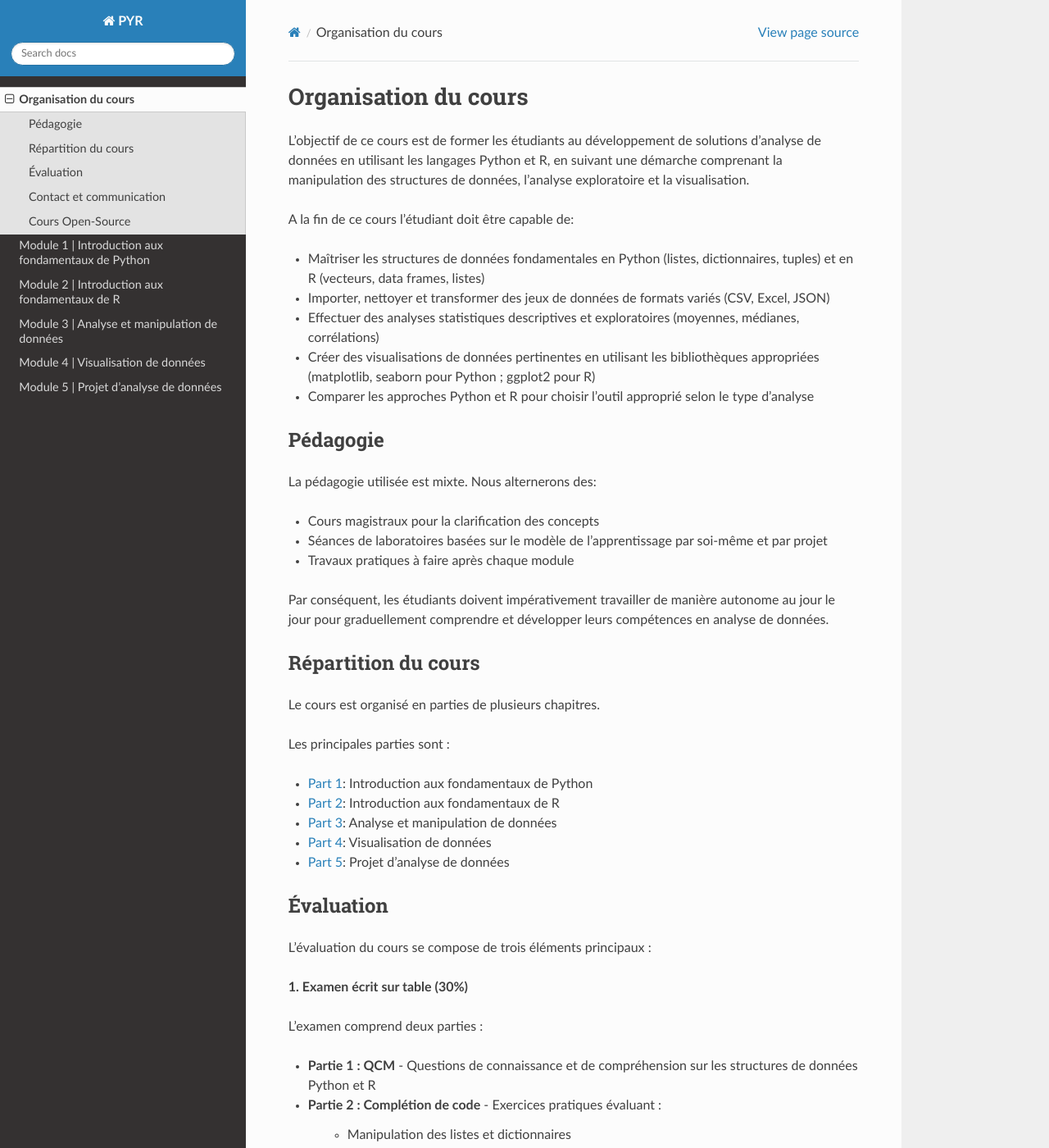
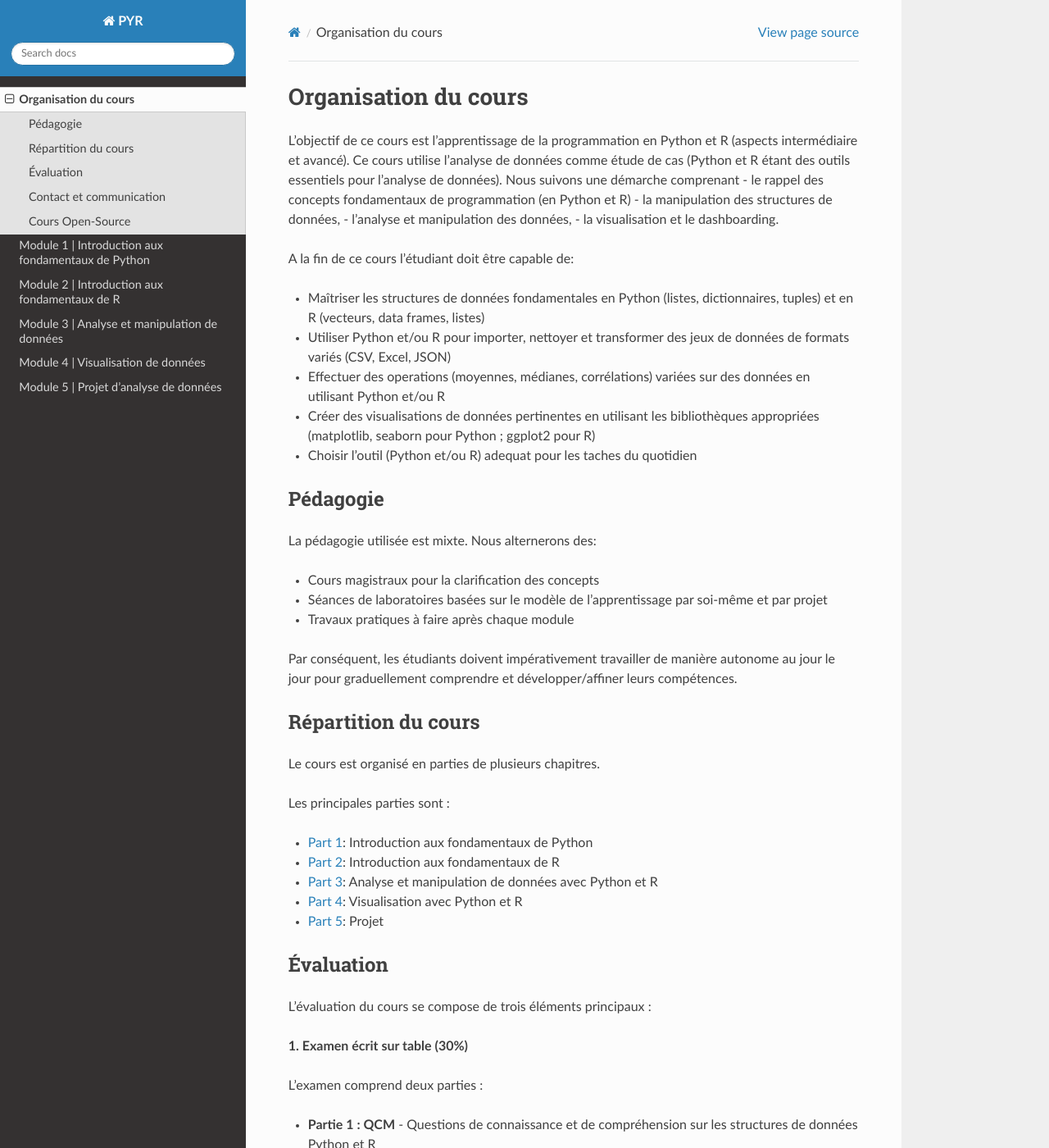
Before and after one commit to johnaoga/pythonr, a Sphinx documentation site: the page built from docs/source/intro/index.rst, in a window 1280 px wide and 1400 px high. Shown: the whole window at 82% size. Built offline with Sphinx 7.4.7 and the Read the Docs theme 3.1.0, drawn with Linux system fonts in a browser that asks for light colours; some of the changed text lies outside the part shown.

Commit message:
updating intro

```diff
--- a/docs/source/intro/index.rst
+++ b/docs/source/intro/index.rst
@@ -4,16 +4,19 @@
 Organisation du cours
 *********************
 
-L'objectif de ce cours est de former les étudiants au développement de solutions d'analyse de données en utilisant les langages Python et R, en suivant une démarche comprenant la manipulation des structures de données, l'analyse exploratoire et la visualisation.
+L'objectif de ce cours est l'apprentissage de la programmation en Python et R (aspects intermédiaire et avancé). Ce cours utilise l'analyse de données comme étude de cas (Python et R étant des outils essentiels pour l'analyse de données). Nous suivons une démarche comprenant
+- le rappel des concepts fondamentaux de programmation (en Python et R)
+- la manipulation des structures de données,
+- l'analyse et manipulation des données,
+- la visualisation et le dashboarding.
 
 A la fin de ce cours l'étudiant doit être capable de:
 
 * Maîtriser les structures de données fondamentales en Python (listes, dictionnaires, tuples) et en R (vecteurs, data frames, listes)
-* Importer, nettoyer et transformer des jeux de données de formats variés (CSV, Excel, JSON)
-* Effectuer des analyses statistiques descriptives et exploratoires (moyennes, médianes, corrélations)
+* Utiliser Python et/ou R pour importer, nettoyer et transformer des jeux de données de formats variés (CSV, Excel, JSON)
+* Effectuer des operations (moyennes, médianes, corrélations) variées sur des données en utilisant Python et/ou R
 * Créer des visualisations de données pertinentes en utilisant les bibliothèques appropriées (matplotlib, seaborn pour Python ; ggplot2 pour R)
-* Comparer les approches Python et R pour choisir l'outil approprié selon le type d'analyse
-
+* Choisir l'outil (Python et/ou R) adequat pour les taches du quotidien
 
 
 Pédagogie
@@ -25,7 +28,7 @@ La pédagogie utilisée est mixte. Nous alternerons des:
 * Séances de laboratoires basées sur le modèle de l'apprentissage par soi-même et par projet
 * Travaux pratiques à faire après chaque module
 
-Par conséquent, les étudiants doivent impérativement travailler de manière autonome au jour le jour pour graduellement comprendre et développer leurs compétences en analyse de données.
+Par conséquent, les étudiants doivent impérativement travailler de manière autonome au jour le jour pour graduellement comprendre et développer/affiner leurs compétences.
 
 Répartition du cours
 =======================================
@@ -36,9 +39,9 @@ Les principales parties sont :
 
 * :doc:`Part 1 <../part1/index>`: Introduction aux fondamentaux de Python
 * :doc:`Part 2 <../part2/index>`: Introduction aux fondamentaux de R
-* :doc:`Part 3 <../part3/index>`: Analyse et manipulation de données
-* :doc:`Part 4 <../part4/index>`: Visualisation de données
-* :doc:`Part 5 <../part5/index>`: Projet d'analyse de données
+* :doc:`Part 3 <../part3/index>`: Analyse et manipulation de données avec Python et R
+* :doc:`Part 4 <../part4/index>`: Visualisation avec Python et R
+* :doc:`Part 5 <../part5/index>`: Projet
 
 
 Évaluation
@@ -53,31 +56,26 @@ L'examen comprend deux parties :
 * **Partie 1 : QCM** - Questions de connaissance et de compréhension sur les structures de données Python et R
 * **Partie 2 : Complétion de code** - Exercices pratiques évaluant :
 
-   * Manipulation des listes et dictionnaires
-   * Analyse statistique descriptive
-   * Création de visualisations
-
 **2. Travaux Pratiques (40%)**
 
 Les TPs incluent :
 
 * **TP0** : CodingBat (Bonus - points supplémentaires)
-* **TP1** : Fondamentaux de Python et R - Plus ou Moins (Modules 1 et 2) - 8%
-* **TP2** : Niveau Intermédiaire - Le Pendu (Modules 1 et 2) - 8%
-* **TP3** : Analyse de données et visualisation avec Streamlit (Modules 3 et 4) - 8%
-* **TP4** : Analyse de données et visualisation avec Shiny (Modules 3 et 4) - 8%
-* **TD-Exercices** : 50 exercices (Tous modules) - 8%
+* **TP1** : Fondamentaux de Python et R - Plus ou Moins (Modules 1 et 2)
+* **TP2** : Niveau Intermédiaire - Le Pendu (Modules 1 et 2)
+* **TP3** : Analyse de données et visualisation avec Streamlit (Modules 3 et 4)
+* **TP4** : Analyse de données et visualisation avec Shiny (Modules 3 et 4)
+* **TD-Exercices** : 50 exercices (Tous modules)
 
 **3. Projet d'analyse de données (30%)**
 
 Le projet comprend :
 
 * Formulation de questions de recherche à partir d'un jeu de données
-* Développement de code Python fonctionnel et optimisé
-* Développement de code R fonctionnel et optimisé
-* Réalisation d'une analyse exploratoire complète et approfondie
-* Création de visualisations excellentes, esthétiques et informatives
-* Rendu du code au professeur
+* Développement de code Python/R fonctionnel
+* Résolution d'un problème en utilisant Python/R
+* Création d'un dashboard avec Streamlit/Shiny
+
 
 **Note finale = 30% Examen + 40% TPs + 30% Projet**
 
```
